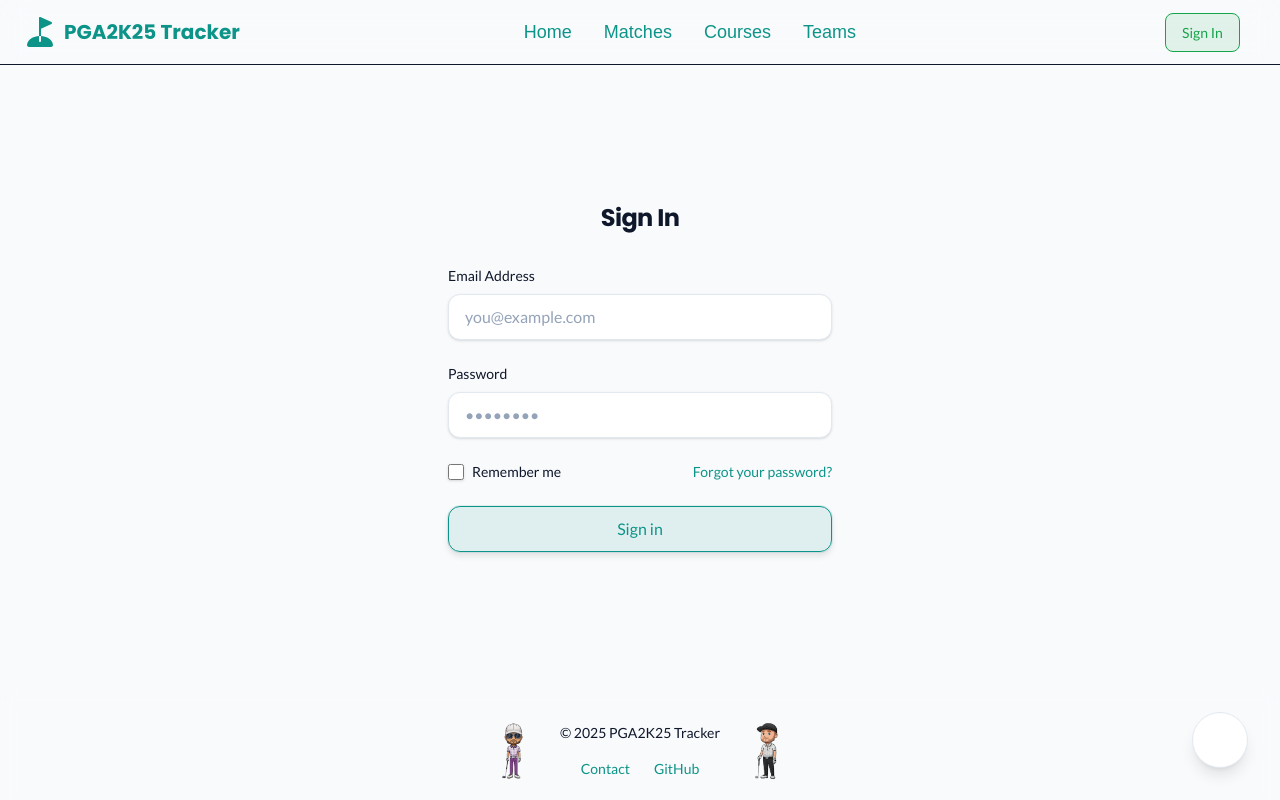
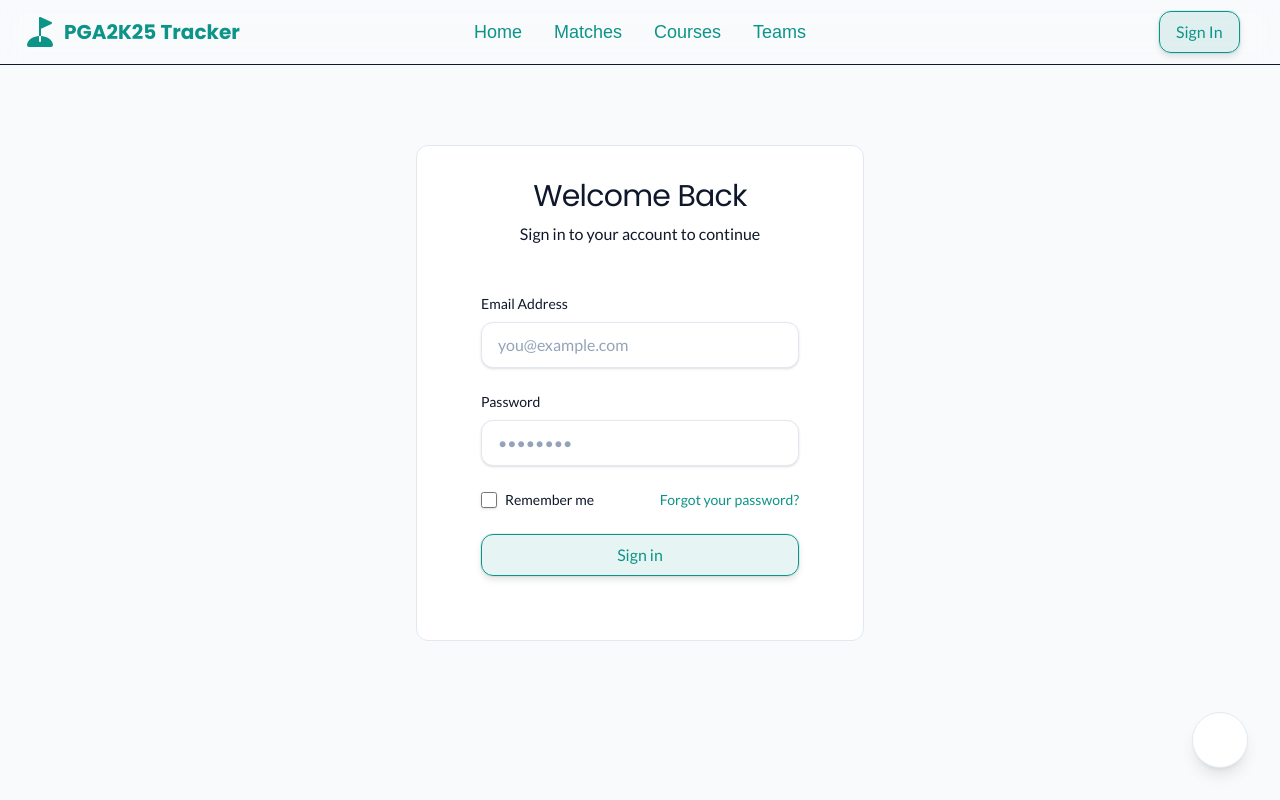
Before and after one commit to rkadlick/pga2k-tracker, a Next.js app: page /login in a window 1280 px wide. Shown: the top 800 px of the page. Built offline with nearby package versions, Linux system fonts and the light colour scheme; no server answers; a web font is replaced by a local one.

Commit message:
refactor: improve login form styling and button animations - Enhanced button hover animations with centered fill effect, adjusted button transition timings, centered navigation items, optimized login page spacing

```diff
--- a/src/app/globals.css
+++ b/src/app/globals.css
@@ -170,14 +170,14 @@
     font-family: var(--font-secondary);
     font-weight: 500;
     font-size: 1rem;
-    padding: 0.625rem 1.25rem;
+    padding: 0.5rem 1rem;
     border: 1px solid var(--primary);
     border-radius: 0.75rem;
     color: var(--primary);
     background-color: rgba(13, 148, 136, 0.1);
     transition-property: color, transform, box-shadow;
-    transition-duration: 0.5s;
-    transition-timing-function: ease;
+    transition-duration: 0.8s;
+    transition-timing-function: cubic-bezier(0.4, 0, 0.2, 1);
     will-change: color, transform;
     box-shadow: 0 4px 6px rgba(0, 0, 0, 0.1),
                 0 0 0 1px rgba(13, 148, 136, 0.1);
@@ -188,12 +188,13 @@
     position: absolute;
     z-index: -1;
     background: var(--primary);
-    height: 150px;
-    width: 200px;
+    top: 50%;
+    left: 50%;
+    width: 300%;
+    padding-bottom: 300%;
     border-radius: 50%;
-    top: 100%;
-    left: 100%;
-    transition: all 0.5s ease;
+    transform: translate(-50%, -50%) scale(0);
+    transition: transform 0.8s cubic-bezier(0.4, 0, 0.2, 1);
   }
 
   button:not(:disabled):hover {
@@ -203,15 +204,14 @@
     transform: translateY(-1px);
   }
 
+  button:not(:disabled):hover:before {
+    transform: translate(-50%, -50%) scale(1);
+  }
+
   button:not(:disabled):active {
     transform: translateY(1px);
     box-shadow: 0 0 0 1px rgba(13, 148, 136, 0.2),
                 inset 0 4px 8px rgba(0, 0, 0, 0.1);
-  }
-
-  button:not(:disabled):hover:before {
-    top: -30px;
-    left: -30px;
   }
 
   button:not(:disabled):active:before {
@@ -284,7 +284,7 @@
 
   /* Sign Out Button */
   button.sign-out {
-    font-size: 0.875rem;
+    font-size: 1rem;
     padding: 0.5rem 1rem;
     border: 1px solid rgb(220, 38, 38);
     color: rgb(220, 38, 38);
--- a/src/app/login/page.tsx
+++ b/src/app/login/page.tsx
@@ -2,8 +2,16 @@ import LoginForm from '@/components/auth/LoginForm';
 
 export default function LoginPage() {
   return (
-    <div className="min-h-[70vh] flex items-center justify-center px-4 sm:px-6 lg:px-8">
-      <LoginForm />
+    <div className="min-h-[calc(100vh-4rem)] flex items-start justify-center px-4 sm:px-6 lg:px-8 pt-12">
+      <div className="w-full max-w-md">
+        <div className="card p-8 space-y-4">
+          <div className="text-center">
+            <h1 className="title-lg mb-2">Welcome Back</h1>
+            <p className="text-[--muted]">Sign in to your account to continue</p>
+          </div>
+          <LoginForm />
+        </div>
+      </div>
     </div>
   );
 }
--- a/src/components/auth/LoginForm.tsx
+++ b/src/components/auth/LoginForm.tsx
@@ -40,9 +40,6 @@ export default function LoginForm() {
   return (
     <div className="w-full max-w-md mx-auto">
       <div className="bg-[--card-bg] shadow-[var(--card-shadow)] rounded-xl p-8 animate-fade-in">
-        <h2 className="text-2xl font-bold mb-8 text-center text-[--foreground]">
-          Sign In
-        </h2>
 
         {error && (
           <div className="mb-6">
--- a/src/components/layout/Header.tsx
+++ b/src/components/layout/Header.tsx
@@ -22,8 +22,9 @@ export default function Header() {
   return (
     <header className="sticky top-0 z-50 w-full border-b border-[--border] backdrop-blur-md bg-[--background]/80">
       <div className="container mx-auto px-4 sm:px-6">
-        <div className="flex h-16 items-center justify-between">
+        <div className="flex h-16 items-center">
           {/* Logo */}
+          <div className="flex-shrink-0">
             <Link
               href="/"
               className="flex items-center space-x-2 font-bold text-xl text-[--foreground] hover:text-[--primary] transition-colors"
@@ -32,17 +33,20 @@ export default function Header() {
               <IoGolf className="w-8 h-8" />
               <span>PGA2K25 Tracker</span>
             </Link>
+          </div>
 
-          {/* Desktop Navigation */}
-          <nav className="hidden md:flex items-center space-x-8">
+          {/* Desktop Navigation - Absolutely Centered */}
+          <div className="hidden md:block absolute left-1/2 top-1/2 -translate-x-1/2 -translate-y-1/2">
+            <nav className="flex items-center space-x-8">
               <NavLink href="/" label="Home" pathname={pathname} />
               <NavLink href="/matches" label="Matches" pathname={pathname} />
               <NavLink href="/courses" label="Courses" pathname={pathname} />
               <NavLink href="/teams" label="Teams" pathname={pathname} />
             </nav>
+          </div>
 
           {/* Right side items */}
-          <div className="flex items-center space-x-4">
+          <div className="flex-1 flex justify-end items-center space-x-4">
             <div className="min-w-[100px] flex justify-end">
               {isAuthenticated ? (
                 <div className="flex items-center space-x-4">
@@ -59,9 +63,9 @@ export default function Header() {
               ) : (
                 <Link
                   href="/login"
-                  className="sign-in-button"
+                  className="inline-flex items-center justify-center"
                 >
-                  Sign In
+                  <button>Sign In</button>
                 </Link>
               )}
             </div>
```
Lines whose indentation alone changed are shown as unchanged.
